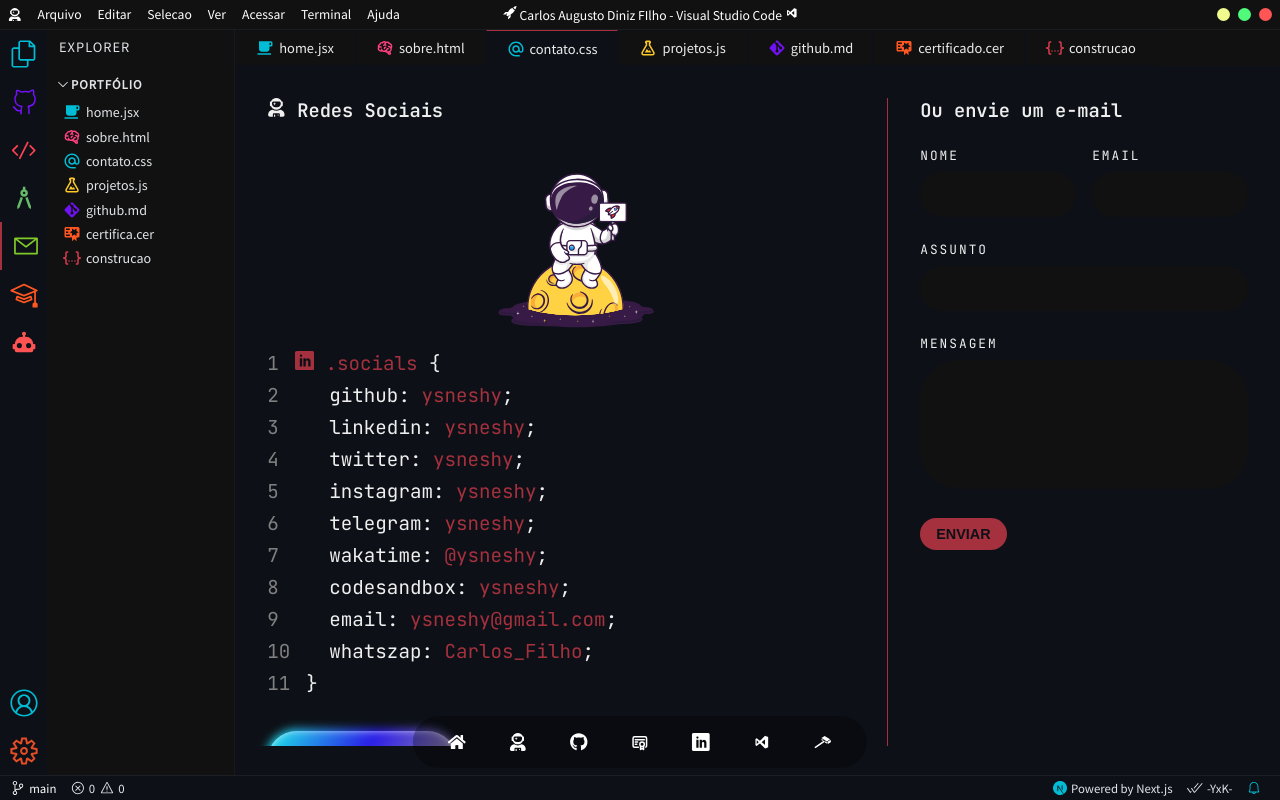
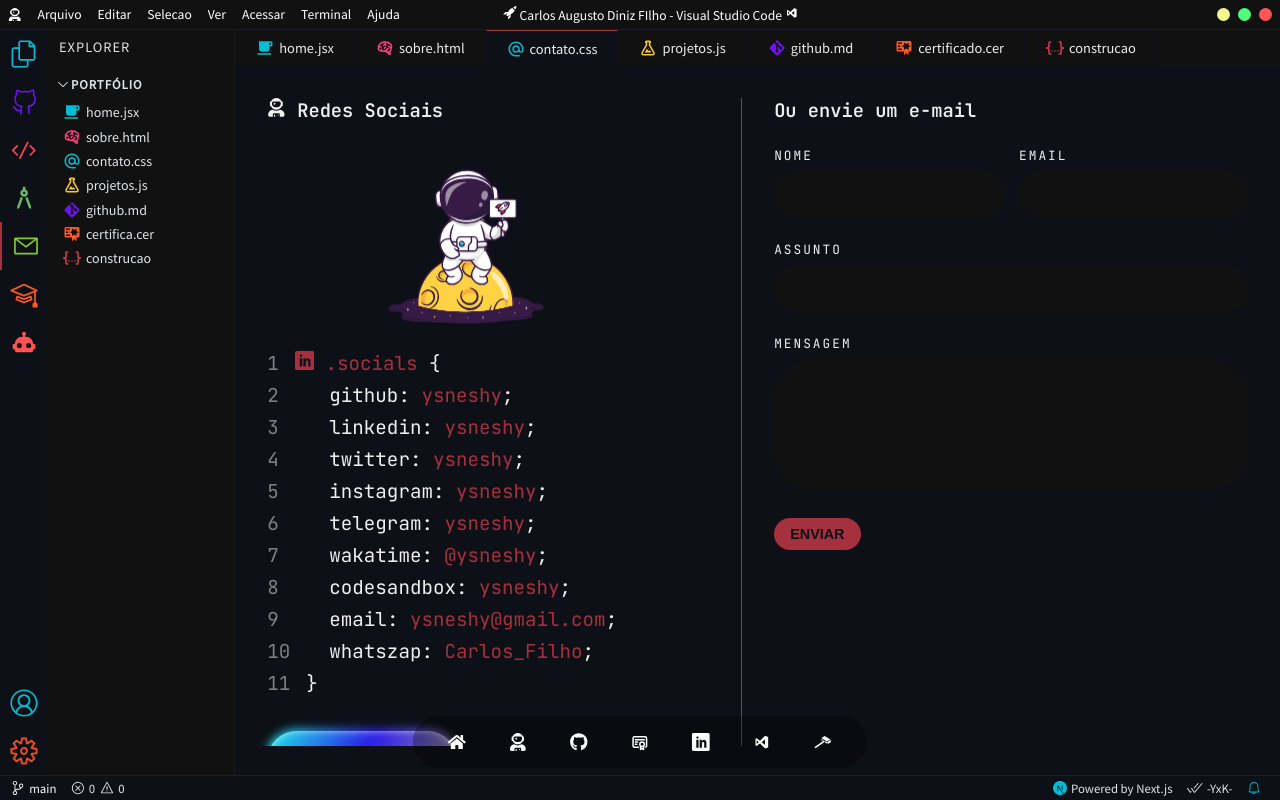
Before and after one commit to ysneshy/portfolio-carlos-filho, a Next.js app: page /contact in a window 1280 px wide. Built offline with nearby package versions, Linux system fonts and the light colour scheme.

Commit message:
upgrade38 :zap:

```diff
--- a/styles/ContactPage.module.css
+++ b/styles/ContactPage.module.css
@@ -23,6 +23,24 @@
   bottom: 20;
   align-items: center;
   justify-content: center;
+}
+
+.illustration {
+  width: 400px;
+  animation: float 5s ease-in-out infinite;
+}
+
+@keyframes float {
+  0% {
+    transform: translateY(0)
+}
+50% {
+    transform: translateY(-50px)
+
+}
+100% {
+    transform: translateY(0)
+  }
 }
 
 .flex {
```
